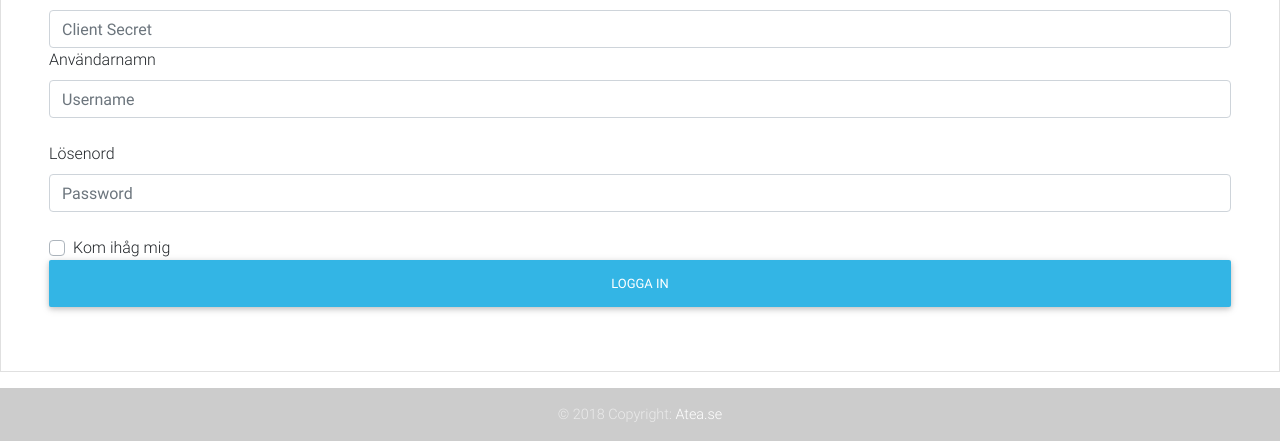
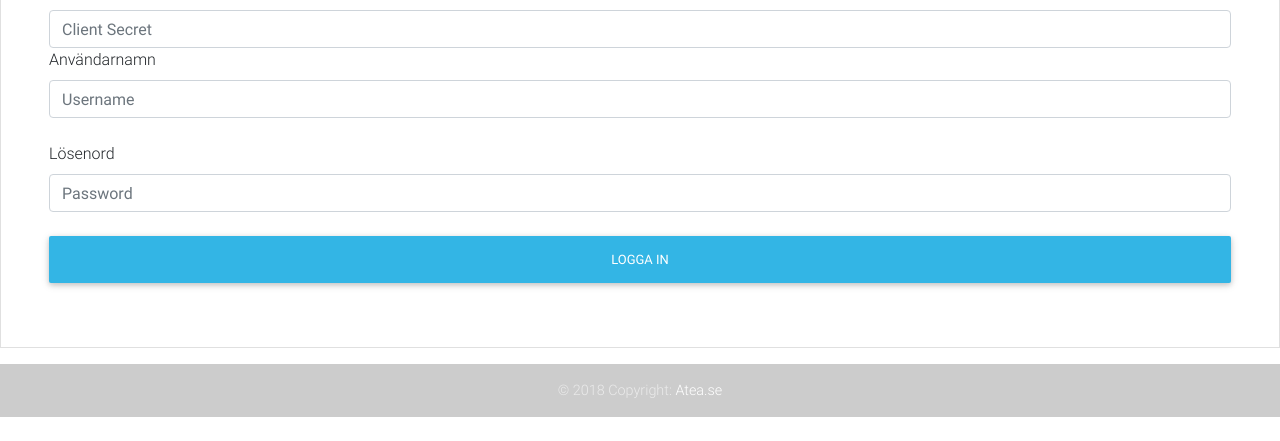
Before and after one commit to swevm/viima_proxy, a Flask app: page /auth in a window 1280 px wide. Shown: the part 871-1312 px from the top of the page. After the commit the page ends 1288 px from the top, so only its background shows below. Run offline with Flask 2, Linux system fonts and the light colour scheme; some libraries are stand-ins or nearby versions.

Commit message:
We should not be able to remember login credentials in auth/login form

```diff
--- a/app/templates/auth.html
+++ b/app/templates/auth.html
@@ -35,15 +35,7 @@
         <input type="text" id="textInput" class="form-control mb-4" placeholder="Username" name="username" required>
         <label for="textInput">Lösenord</label>
         <input type="password" id="textInput" class="form-control mb-4" placeholder="Password" name="password" required>
-        <div class="d-flex justify-content-between">
-            <div>
-                <div class="custom-control custom-checkbox">
-                    <input type="checkbox" class="custom-control-input" id="defaultLoginFormRemember">
-                    <label class="custom-control-label" for="defaultLoginFormRemember">Kom ihåg mig</label>
-                </div>
-            </div>
 
-        </div>
 
     <button type="submit" class="btn btn-info btn-block">Logga in</button>
 </form>
```
